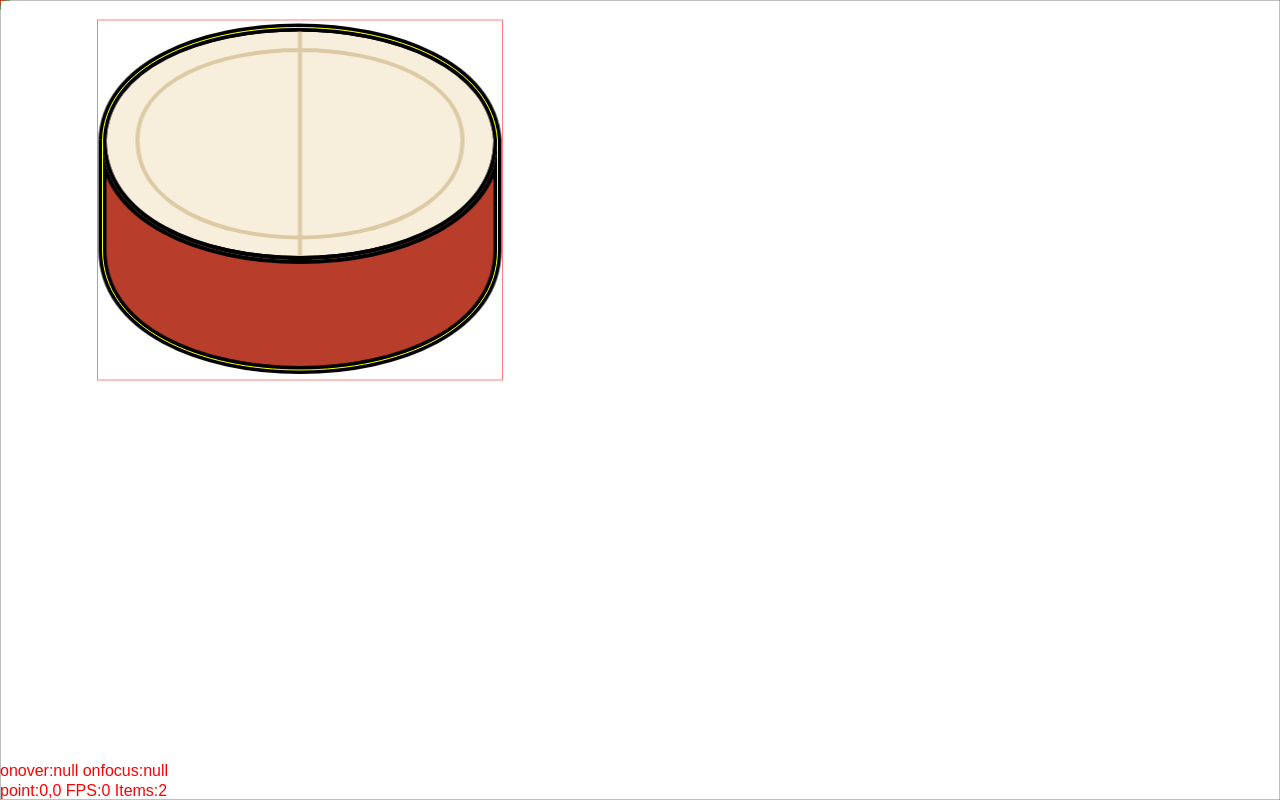
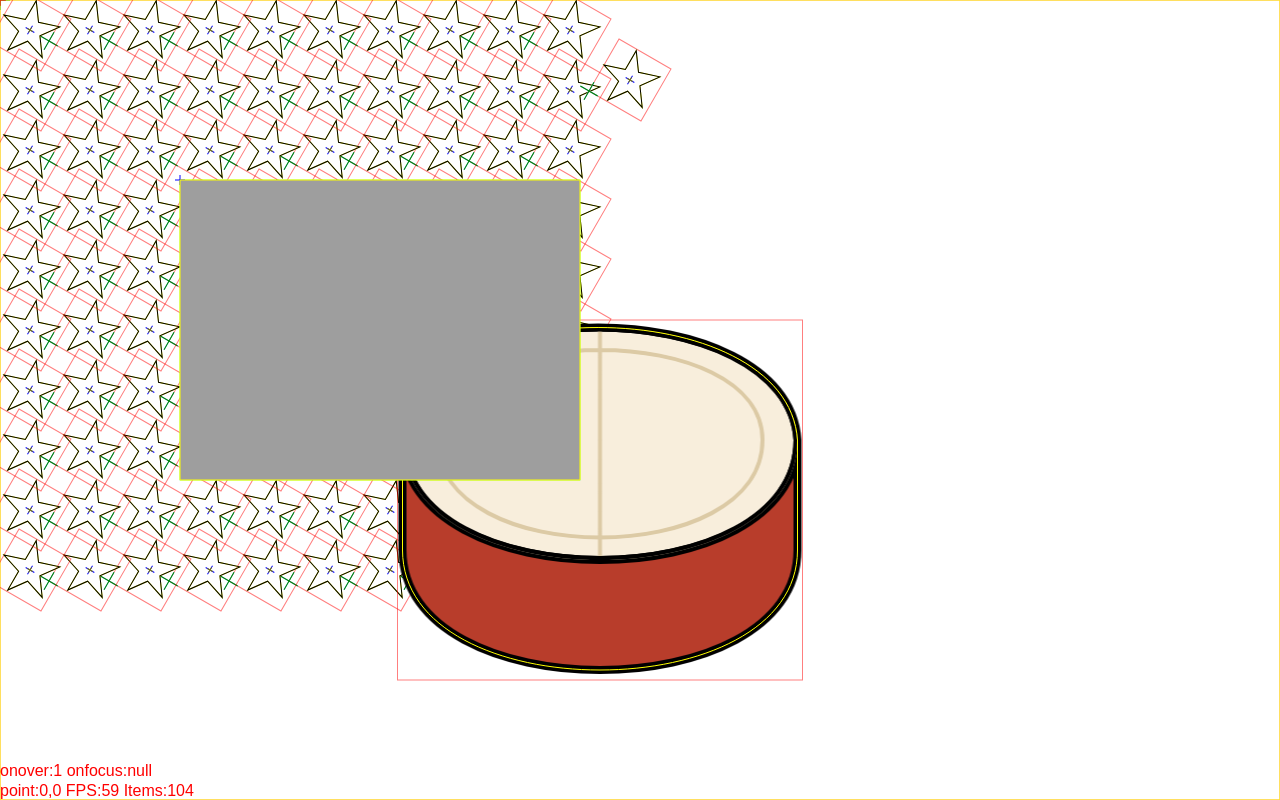
Before and after one commit to iTisso/CanvasObjLibrary, a plain HTML site: page demo.html in a window 1280 px wide. Drawn offline with Linux system fonts and the light colour scheme.

Commit message:
bugs fix

```diff
--- a/CanvasObjLibrary.js
+++ b/CanvasObjLibrary.js
@@ -60,6 +60,10 @@ class CanvasObjectLibrary{
 					positionPointY:0,
 					zoomPointY:0,
 					zoomPointY:0,
+					skewX:1,
+					skewY:1,
+					skewPointX:0,
+					skewPointY:0,
 					composite:null,
 					debugBorderColor:'black',
 				},
@@ -90,16 +94,16 @@ class CanvasObjectLibrary{
 			//Debug info
 			debug:{
 				switch:false,
-				objInfo:false,
 				count:0,
 				FPS:0,
-				drawTimeRecorder:new Int32Array(3),//记录三帧绘制时的时间来计算fps
+				_lastFrameTime:Date.now(),
+				_recordOffset:0,
+				_timeRecorder:new Uint32Array(15),//记录5帧绘制时的时间来计算fps
 				on:function(){
 					COL.debug.switch=true;
 				},
 				off:function(){
 					COL.debug.switch=false;
-
 				},
 			},
 		});
@@ -107,9 +111,9 @@ class CanvasObjectLibrary{
 		for(let c in COL_Class)this.class[c]=COL_Class[c](this);
 
 		//init root graph
-		this.root=new this.class.Graph();
+		this.root=new this.class.FunctionGraph();
 		this.root.name='root';
-		this.root.drawer=null;
+		//this.root.drawer=null;
 		//prevent root's parentNode being modified
 		Object.defineProperty(this.root,'parentNode',{configurable:false});
 
@@ -205,6 +209,33 @@ class CanvasObjectLibrary{
 		}
 		this.tmp.onOverGraph=null;
 	}
+	drawDebug(){
+		const ct=this.context,d=this.debug,r=d._timeRecorder,n=Date.now();
+		//fps
+		r[d._recordOffset++]=n-d._lastFrameTime;
+		d._lastFrameTime=n;
+		if(d._recordOffset===15)d._recordOffset=0;
+		d.FPS=(15000/(r[0]+r[1]+r[2]+r[3]+r[4]+r[5]+r[6]+r[7]+r[8]+r[9]+r[10]+r[11]+r[12]+r[13]+r[14]))|0;
+		//draw
+		ct.save();
+		ct.beginPath();
+		ct.setTransform(1, 0, 0, 1, 0, 0);
+		ct.font = "16px Arial";
+		ct.textBaseline = "bottom";
+		ct.globalCompositeOperation = "lighter";
+		ct.fillStyle = "red";
+		ct.fillText("point:" + this.stat.mouse.x + "," + this.stat.mouse.y + " FPS:" + this.debug.FPS + " Items:" + this.debug.count, 0, this.canvas.height);
+		ct.fillText("onover:" + (this.stat.onover ? this.stat.onover.GID: "null") + " onfocus:" + (this.stat.onfocus ? this.stat.onfocus.GID: "null"), 0, this.canvas.height - 20);
+		ct.strokeStyle = "red";
+		ct.globalCompositeOperation = "source-over";
+		ct.moveTo(this.stat.mouse.x, this.stat.mouse.y + 6);
+		ct.lineTo(this.stat.mouse.x, this.stat.mouse.y - 6);
+		ct.moveTo(this.stat.mouse.x - 6, this.stat.mouse.y);
+		ct.lineTo(this.stat.mouse.x + 6, this.stat.mouse.y);
+		ct.stroke();
+		ct.restore();
+	}
+
 	drawGraph(g){
 		const ct=this.context,style=g.style;
 		if(style.hidden)return;
@@ -214,18 +245,26 @@ class CanvasObjectLibrary{
 		ct.globalAlpha = style.opacity;
 		//position & offset
 		ct.translate(style.x-style.positionPointX,style.y-style.positionPointY);
+		//skew
+		if(style.skewX || style.skewY){
+			if(style.skewPointX || style.skewPointY)
+				ct.translate(style.skewPointX,style.skewPointY);
+			ct.scale(style.skewX,style.skewY);
+			if(style.skewPointX || style.skewPointY)
+				ct.translate(-style.skewPointX,-style.skewPointY);
+		}
 		//rotate
 		if(style.rotate){
-			/*if(style.rotatePointX || style.rotatePointY)
-				ct.translate(-style.rotatePointX,-style.rotatePointY);*/
+			if(style.rotatePointX || style.rotatePointY)
+				ct.translate(style.rotatePointX,style.rotatePointY);
 			ct.rotate(style.rotate * 0.0174532925);
 			if(style.rotatePointX || style.rotatePointY)
 				ct.translate(-style.rotatePointX,-style.rotatePointY);
 		}
 		//zoom
 		if(style.zoomX!==1 || style.zoomY!==1){
-			/*if(style.zoomPointX || style.zoomPointY)
-				ct.translate(style.zoomPointX,style.zoomPointX);*/
+			if(style.zoomPointX || style.zoomPointY)
+				ct.translate(style.zoomPointX,style.zoomPointX);
 			ct.scale(style.zoomX,style.zoomY);
 			if(style.zoomPointX || style.zoomPointY)
 				ct.translate(-style.zoomPointX,-style.zoomPointX);
@@ -234,11 +273,33 @@ class CanvasObjectLibrary{
 			ct.save();
 			ct.beginPath();
 			ct.globalAlpha=0.5;
-			ct.globalCompositeOperation = null;
+			ct.globalCompositeOperation = 'source-over';
 			ct.strokeStyle=g.style.debugBorderColor;
+			ct.strokeWidth=1.5;
+			ct.strokeRect(0,0,style.width,style.height);
 			ct.strokeWidth=1;
-			ct.strokeRect(0,0,style.width,style.height);
 			ct.globalAlpha=1;
+			ct.strokeStyle='#6cf';
+			ct.beginPath();
+			ct.moveTo(style.skewPointX-10,style.skewPointY);
+			ct.lineTo(style.skewPointX+10,style.skewPointY);
+			ct.moveTo(style.skewPointX,style.skewPointY+10);
+			ct.lineTo(style.skewPointX,style.skewPointY-10);
+			ct.stroke();
+			ct.strokeStyle='blue';
+			ct.beginPath();
+			ct.moveTo(style.rotatePointX-5,style.rotatePointY);
+			ct.lineTo(style.rotatePointX+5,style.rotatePointY);
+			ct.moveTo(style.rotatePointX,style.rotatePointY+5);
+			ct.lineTo(style.rotatePointX,style.rotatePointY-5);
+			ct.stroke();
+			ct.strokeStyle='olive';
+			ct.beginPath();
+			ct.moveTo(style.zoomPointX-3,style.zoomPointY);
+			ct.lineTo(style.zoomPointX+3,style.zoomPointY);
+			ct.moveTo(style.zoomPointX,style.zoomPointY+3);
+			ct.lineTo(style.zoomPointX,style.zoomPointY-3);
+			ct.stroke();
 			ct.strokeStyle='green';
 			ct.beginPath();
 			ct.moveTo(style.positionPointX-10,style.positionPointY);
@@ -258,26 +319,6 @@ class CanvasObjectLibrary{
 			for(let c of g.childNodes)
 				this.drawGraph(c);
 		}
-		ct.restore();
-	}
-	drawDebug(){
-		const ct=this.context;
-		ct.save();
-		ct.beginPath();
-		ct.setTransform(1, 0, 0, 1, 0, 0);
-		ct.font = "16px Arial";
-		ct.textBaseline = "bottom";
-		ct.globalCompositeOperation = "lighter";
-		ct.fillStyle = "red";
-		ct.fillText("point:" + this.stat.mouse.x + "," + this.stat.mouse.y + " FPS:" + this.debug.FPS + " Items:" + this.debug.count, 0, this.canvas.height);
-		ct.fillText("onover:" + (this.stat.onover ? this.stat.onover.GID: "null") + " onfocus:" + (this.stat.onfocus ? this.stat.onfocus.GID: "null"), 0, this.canvas.height - 20);
-		ct.strokeStyle = "red";
-		ct.globalCompositeOperation = "source-over";
-		ct.moveTo(this.stat.mouse.x, this.stat.mouse.y + 6);
-		ct.lineTo(this.stat.mouse.x, this.stat.mouse.y - 6);
-		ct.moveTo(this.stat.mouse.x - 6, this.stat.mouse.y);
-		ct.lineTo(this.stat.mouse.x + 6, this.stat.mouse.y);
-		ct.stroke();
 		ct.restore();
 	}
 }
@@ -333,7 +374,7 @@ const COL_Class={
 				if(e.type in this._events){
 					const hs=this._events[e.type];
 					try{
-						for(let h of hs)h(e);
+						for(let h of hs)h.call(this,e);
 					}catch(e){
 						console.error(e);
 					}
@@ -357,8 +398,8 @@ const COL_Class={
 	GraphStyle:host=>{
 		return class GraphStyle{
 			constructor(inhertFrom){
-				if(inhertFrom && this.inhhert(inhertFrom))return;
-				this.__proto__=host.default.style;
+				if(inhertFrom && this.inhert(inhertFrom))return;
+				this.__proto__.__proto__=host.default.style;
 			}
 			inhertGraph(graph){//inhert a graph's style
 				if(!(graph instanceof host.class.Graph))
@@ -384,6 +425,68 @@ const COL_Class={
 			}
 			cancelInhert(){
 				this.__proto__=Object.prototype;
+			}
+
+			getPoint(name){
+				switch(name){
+					case 'center':{
+						return [this.width / 2,this.height / 2];
+					}
+				}
+				return [0,0];
+			}
+			zoom(x,y){
+				if (arguments.length == 1) {
+					this.zoomX = this.zoomY = x;
+				}
+				else{
+					this.zoomX = x;
+					this.zoomY = y;
+				}
+			}
+			setSize(w,h){
+				this.width = w;
+				this.height = h;
+			}
+			setRotatePoint(x,y){
+				if (arguments.length == 2) {
+					this.rotatePointX = x;
+					this.rotatePointY = y;
+				} else if (arguments.length == 1) {
+					const point=this.getPoint(x);
+					this.rotatePointX = point[0];
+					this.rotatePointY = point[1];
+				}
+			}
+			setPositionPoint(x,y){
+				if (arguments.length == 2) {
+					this.positionPointX = x;
+					this.positionPointY = y;
+				} else if (arguments.length == 1) {
+					const point=this.getPoint(x);
+					this.positionPointX = point[0];
+					this.positionPointY = point[1];
+				}
+			}
+			setZoomPoint(x,y){
+				if (arguments.length == 2) {
+					this.zoomPointY = x;
+					this.zoomPointY = y;
+				} else if (arguments.length == 1) {
+					const point=this.getPoint(x);
+					this.zoomPointX = point[0];
+					this.zoomPointY = point[1];
+				}
+			}
+			setSkewPoint(x,y){
+				if (arguments.length == 2) {
+					this.zoomPointY = x;
+					this.zoomPointY = y;
+				} else if (arguments.length == 1) {
+					const point=this.getPoint(x);
+					this.skewPointX = point[0];
+					this.skewPointY = point[1];
+				}
 			}
 		}
 	},
@@ -443,7 +546,7 @@ const COL_Class={
 					io=p.findChild(this);
 					if(io>=0)p.childNodes.splice(io,1);
 				}
-				this.childNodes.splice((io<it)?it:it+1);
+				p.childNodes.splice((io<it)?it:it+1,0,this);
 			}
 			//insert this graph before the graph
 			insertBefore(graph){
@@ -462,7 +565,7 @@ const COL_Class={
 					io=p.findChild(this);
 					if(io>=0)p.childNodes.splice(io,1);
 				}
-				this.childNodes.splice((io<it)?it-1:it);
+				p.childNodes.splice((io<it)?it-1:it,0,this);
 			}
 			findChild(graph){
 				for(let i=this.childNodes.length;i--;)
@@ -477,61 +580,7 @@ const COL_Class={
 				  value: undefined,
 				});
 			}
-			zoom(x,y){
-				if (arguments.length == 1) {
-					this.style.zoomX = this.style.zoomY = x;
-				}
-				else{
-					this.style.zoomX = x;
-					this.style.zoomY = y;
-				}
-			}
-			setSize(w,h){
-				this.style.width = w;
-				this.style.height = h;
-			}
-			setRotatePoint(x,y){
-				if (arguments.length == 2) {
-					this.style.rotatePointX = x;
-					this.style.rotatePointY = y;
-				} else if (arguments.length == 1) {
-					switch (x) {
-						case "center":{
-							this.style.rotatePointX = this.style.width / 2;
-							this.style.rotatePointY = this.style.height / 2;
-							break;
-						}
-					}
-				}
-			}
-			setPositionPoint(x,y){
-				if (arguments.length == 2) {
-					this.style.positionPointX = x;
-					this.style.positionPointY = y;
-				} else if (arguments.length == 1) {
-					switch (x) {
-						case "center":{
-							this.style.positionPointX = this.style.width / 2;
-							this.style.positionPointY = this.style.height / 2;
-							break;
-						}
-					}
-				}
-			}
-			setZoomPoint(x,y){
-				if (arguments.length == 2) {
-					this.style.zoomPointY = x;
-					this.style.zoomPointY = y;
-				} else if (arguments.length == 1) {
-					switch (x) {
-						case "center":{
-							this.style.zoomPointY = this.style.width / 2;
-							this.style.zoomPointY = this.style.height / 2;
-							break;
-						}
-					}
-				}
-			}
+
 			checkIfOnOver(){
 				const m=this.host.stat.mouse;
 				if(m.x === null)return false;
@@ -557,7 +606,7 @@ const COL_Class={
 
 	},
 	FunctionGraph:host=>{
-		return class ImageGraph extends host.class.Graph{
+		return class FunctionGraph extends host.class.Graph{
 			constructor(drawer){
 				super();
 				if(drawer instanceof Function){
@@ -579,10 +628,22 @@ const COL_Class={
 				super();
 				if(image)this.use(image);
 				this.style.debugBorderColor='#0f0';
+				this.enableEvent=true;
 			}
 			use(image){
-				if(image instanceof Image && image instanceof HTMLCanvasElement){
+				if(image instanceof Image){
 					this.image=image;
+					if (!image.complete) {
+						image.addEventListener('load',e=> {
+							this.resetStyleSize();
+						});
+					}else{
+						this.resetStyleSize();
+					}
+					return true;
+				}else if(image instanceof HTMLCanvasElement){
+					this.image=image;
+					this.resetStyleSize();
 					return true;
 				}
 				throw(new TypeError('Wrong image type'));
@@ -597,11 +658,19 @@ const COL_Class={
 				if(this.image instanceof HTMLCanvasElement)return this.image.height;
 				return 0;
 			}
+			resetStyleSize(){
+				this.style.width=this.width;
+				this.style.height=this.height;
+			}
 			drawer(ct){
 				//onover point check
 				ct.beginPath();
 				ct.drawImage(this.image, 0, 0);
-				this.checkIfOnOver();
+				if(this.enableEvent){
+					ct.beginPath();
+					ct.rect(0,0,this.style.width,this.style.height);
+					this.checkIfOnOver();
+				}
 			}
 		}
 	},
@@ -622,7 +691,7 @@ const COL_Class={
 		}
 	},
 	TextGraph:host=>{
-		return class ImageGraph extends host.class.FunctionGraph{
+		return class TextGraph extends host.class.FunctionGraph{
 			constructor(text=''){
 				super();
 				this.text=text;
--- a/GraphLib.js
+++ b/GraphLib.js
@@ -1,7 +1,7 @@
 (function(){
 
 class Graphlib{
-	construct(COL){
+	constructor(COL){
 		if(COL instanceof CanvasObjectLibrary === false)
 			throw(new TypeError('CanvasObjectLibrary instance required'));
 		this.COL=COL;
@@ -66,6 +66,7 @@ const graphs={
 				super();
 			}
 			drawer(ct){
+				ct.translate(this.r,this.r);
 				ct.rotate(Math.PI/2*3);
 				ct.beginPath();
 				ct.moveTo(this.r, 0);
--- a/demo.html
+++ b/demo.html
@@ -1,10 +1,13 @@
 <meta charset="utf-8">
-<style>body{margin: 0px;padding:0px;}</style>
+<style>
+body{margin: 0px;padding:0px;}
+canvas{position:fixed;height:100%;width:100%;left:0px;top:0px;}
+</style>
 <script src="CanvasObjLibrary.js"></script>
 <script src="GraphLib.js"></script>
 
 
-<canvas style="position:fixed;height:100%;width:100%;left:0px;top:0px;"></canvas>
+<canvas></canvas>
 
 
 <script>
@@ -58,11 +61,11 @@ taikoImg.draw(function(ct){
 });
 
 var taiko=new col.class.FunctionGraph();
-taiko.style.x=300;
-taiko.style.y=200;
+taiko.style.x=600;
+taiko.style.y=500;
 taiko.style.width=405;
 taiko.style.height=360;
-taiko.setPositionPoint('center');
+taiko.style.setPositionPoint('center');
 taiko.stat={l1:false,l2:false,r1:false,r2:false,};
 taiko.drawer=function(ct){
 	ct.drawImage(taikoImg.image,0,0);
@@ -109,11 +112,64 @@ taiko.drawer=function(ct){
 }
 col.root.appendChild(taiko);
 
+
+
+
+//image
+var imageGraph=new col.class.ImageGraph(),
+	image=new Image();
+image.src='https://io.luojia.me/img/s/2014/04/COL.png';
+imageGraph.use(image);
+
+imageGraph.style.x=200;
+imageGraph.style.y=200;
+imageGraph.style.positionPointX=20;
+imageGraph.style.positionPointY=20;
+//imageGraph.style.rotatePointX=50;
+//imageGraph.style.rotatePointY=50;
+imageGraph.style.skewPointX=50;
+imageGraph.style.skewPointY=50;
+
+col.root.appendChild(imageGraph);
+
+var star=new Glib.star();
+star.enableEvent=true;
+star.setRadius(30);
+star.style.setRotatePoint('center');
+star.style.setZoomPoint('center');
+star.style.x=600;
+star.style.y=50;
+col.root.appendChild(star);
+star.on('mouseover',function(e){
+	this.style.zoomX=1.5;
+	this.style.zoomY=1.5;
+});
+star.on('mouseout',function(e){
+	delete this.style.zoomX;
+	delete this.style.zoomY;
+});
+star.on('click',function(e){
+	this.delete();
+});
+
+var shadowStars=[];
+for(let i=100;i--;){
+	let s=star.createShadow();
+	shadowStars.push(s);
+	s.style.x=i%10*60;
+	s.style.y=(i-(i%10))/10*60;
+	s.insertBefore(taiko);
+}
+
 col.debug.on();
 
+var run=true;
+
 function am(){
+	//imageGraph.style.rotate+=1;
+	star.style.rotate+=1;
 	col.draw();
-	requestAnimationFrame(am);
+	run&&requestAnimationFrame(am);
 }
 requestAnimationFrame(am);
 </script>
```
